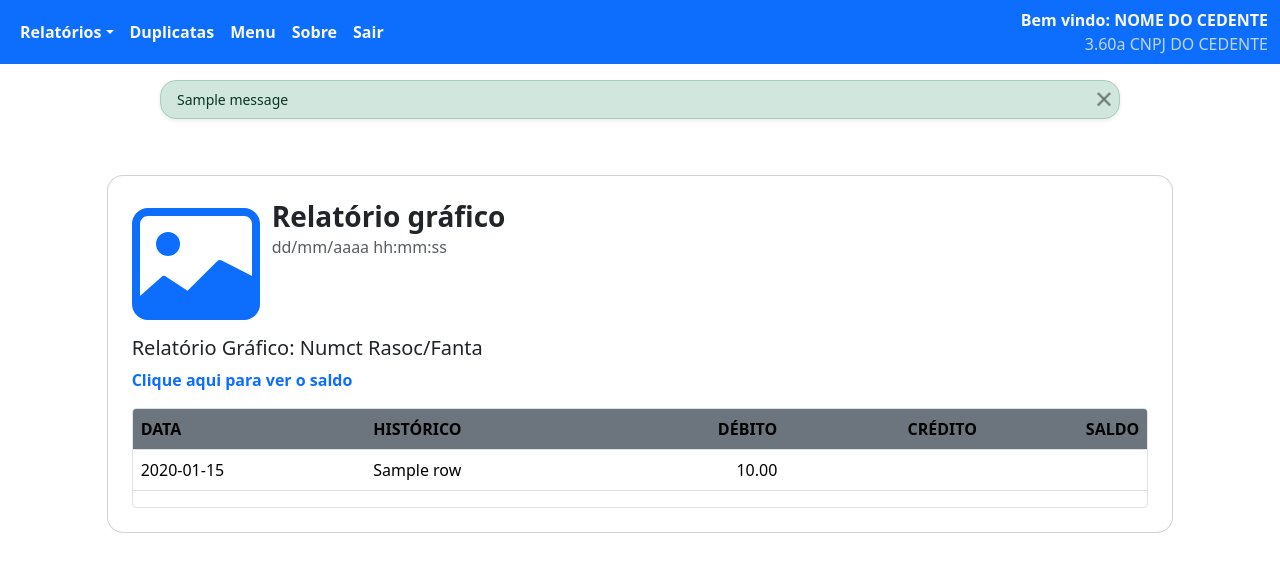
After one commit to PedroOzassa/Portal-financeiro-clientes, a Python web app: template flaskr/templates/reports/relat_geral_gerado.html in a window 1280 px wide. The commit adds this page. Shown: the top 572 px of the page. Run offline with Jinja, Linux system fonts and the light colour scheme; the template is opened without the code that fills it: most values are stand-ins (such as "Sample title", 1, 10 or a date in 2020); one stand-in notice (Sample message) is shown; some libraries are stand-ins or nearby versions.

Commit message:
Adição de mensagens flash para o usuário e relocalização de templates
Criado um template simples que mostra uma mensagem flash para o usuário, incluído no base.html. Templates do relatório gráfico renomeados e relocalizados

```diff
--- a/flaskr/templates/base.html
+++ b/flaskr/templates/base.html
@@ -23,6 +23,10 @@ some legibility improvements added afterwards.
 
     {% block navbar %}{% endblock %}
 
+    {% block flash %}
+        {% include "includes/flash-message.html" %}
+    {% endblock %}
+
     {% block content %}{% endblock %}
 
     <script src="{{ url_for('static', filename='bootstrap/js/bootstrap.min.js') }}"></script>
--- /dev/null
+++ b/flaskr/templates/includes/flash-message.html
@@ -0,0 +1,16 @@
+<!-- Gets any error flash messages and displays them -->
+
+{% with messages = get_flashed_messages(with_categories=true) %}
+    {% if messages %}
+        <div class="d-flex justify-content-center mt-3">
+            <div class="w-75">
+                {% for category, message in messages %}
+                <div class="alert alert-{{ category }} alert-dismissible fade show shadow-sm rounded-4 mb-2 py-2 px-3 small d-flex justify-content-between align-items-center text-start" role="alert">
+                    <span class="me-2">{{ message }}</span>
+                    <button type="button" class="btn-close p-0 me-2 align-self-center" style="transform: translateY(80%) scale(1.2);" data-bs-dismiss="alert" aria-label="Close"></button>
+                </div>
+                {% endfor %}
+            </div>
+        </div>
+    {% endif %}
+{% endwith %}
--- a/flaskr/templates/login.html
+++ b/flaskr/templates/login.html
@@ -26,6 +26,7 @@ some legibility improvements added afterwards.
                             <h1 class="fs-3 fw-semibold">Bem-vindo de volta</h1>
                             <p>Digite suas credenciais para acessar a conta</p>
                         </div>
+
                         <form class="w-100 p-4 ps-lg-5 ps-xl-5 ps-xxl-5 pe-lg-5 pe-xl-5 pe-xxl-5" method="post">
                             {{ form.hidden_tag() }} <!-- CSRF token -->
 
@@ -70,6 +71,7 @@ some legibility improvements added afterwards.
                             </div>
 
                         </form>
+
                     </div>
                 </div>
             </div>
--- a/flaskr/templates/relatorio-grafico.html
+++ b/flaskr/templates/reports/relat_geral.html
@@ -41,6 +41,7 @@
                                         <option value="3" selected="">3 Dias</option>
                                         <option value="15">15 Dias</option>
                                         <option value="30">30 Dias</option>
+                                        <option value="custom">Personalizado</option>
                                     </select>
                                 </div>
                             </div>
@@ -54,3 +55,7 @@
     </div>
 </div>
 {% endblock %}
+
+{% block scripts %}
+    <script src="{{ url_for('static', filename='js/report_date_filter.js') }}"></script>
+{% endblock %}
--- a/flaskr/templates/relatorio-gerado.html
+++ b/flaskr/templates/reports/relat_geral_gerado.html
@@ -34,14 +34,15 @@
                             </tr>
                         </thead>
                         <tbody>
+                            {% for row in lancamentos %}
                             <tr>
-                                <td>DD/MM/AAAA</td>
-                                <td>Lorem ipsum dolor sit amet, consectur adipiscing elit.</td>
-                                <td class="text-end">0,00</td>
-                                <td class="text-end">0,00</td>
-                                <td class="text-end">0,00</td>
+                                <td>{{ row[0].strftime('%d/%m/%Y') if row[0] else '' }}</td>
+                                <td>{{ row[1] }}</td>
+                                <td class="text-end">{{ "%.2f"|format(row[4]) }}</td>
+                                <td class="text-end"></td>
+                                <td class="text-end"></td>
                             </tr>
-                            <tr></tr>
+                            {% endfor %}
                         </tbody>
                     </table>
                 </div>
```
